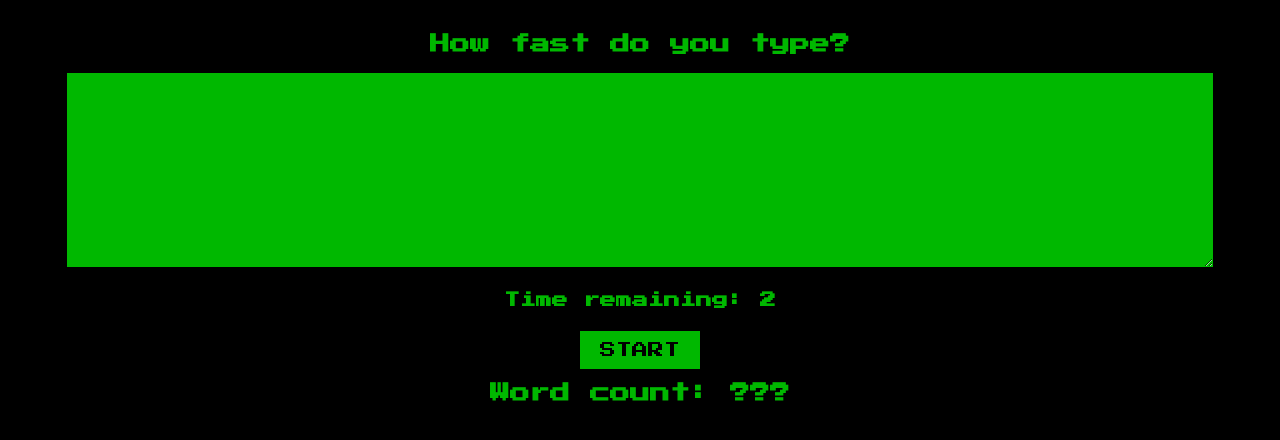
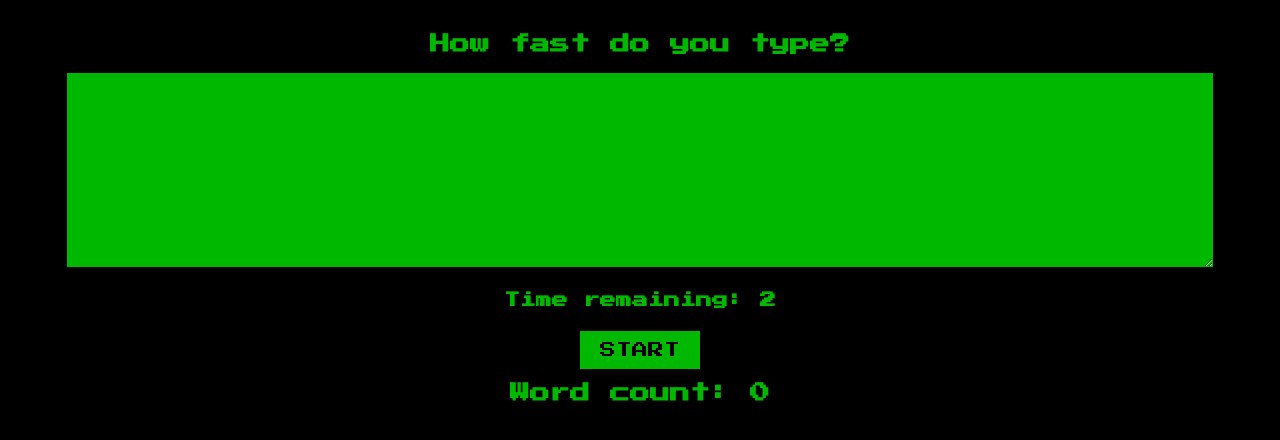
Before and after one commit to WebDevBrum/React-Speed-Typing-Game, a React app in the folder speed-typing/: page / in a window 1280 px wide. Shown: the top 440 px of the page. Built offline with nearby package versions, Linux system fonts and the light colour scheme.

Commit message:
timer reaches 0, count the number of words the user typed in  and display it in the word count section

```diff
--- a/speed-typing/App.js
+++ b/speed-typing/App.js
@@ -3,14 +3,15 @@ import React, {useState, useEffect} from "react"
 /**
  * Challenge:
  *
- * Make it so clicking the Start button starts the timer instead of it starting on refresh
- * (Hint: use a new state variable to indicate if the game should be running or not)
+ * When the timer reaches 0, count the number of words the user typed in
+ * and display it in the "Word count" section
  */
 
 function App() {
     const [text, setText] = useState("")
     const [timeRemaining, setTimeRemaining] = useState(2)
     const [isTimeRunning, setIsTimeRunning] = useState(false)
+    const [wordCount, setWordCount] = useState(0)
 
     function handleChange(e) {
         const {value} = e.target
@@ -29,6 +30,7 @@ function App() {
             }, 1000)
         } else if(timeRemaining === 0) {
             setIsTimeRunning(false)
+            setWordCount(calculateWordCount(text))
         }
     }, [timeRemaining, isTimeRunning])
 
@@ -41,7 +43,7 @@ function App() {
             />
             <h4>Time remaining: {timeRemaining}</h4>
             <button onClick={() => setIsTimeRunning(true)}>Start</button>
-            <h1>Word count: ???</h1>
+            <h1>Word count: {wordCount}</h1>
         </div>
     )
 }
```
